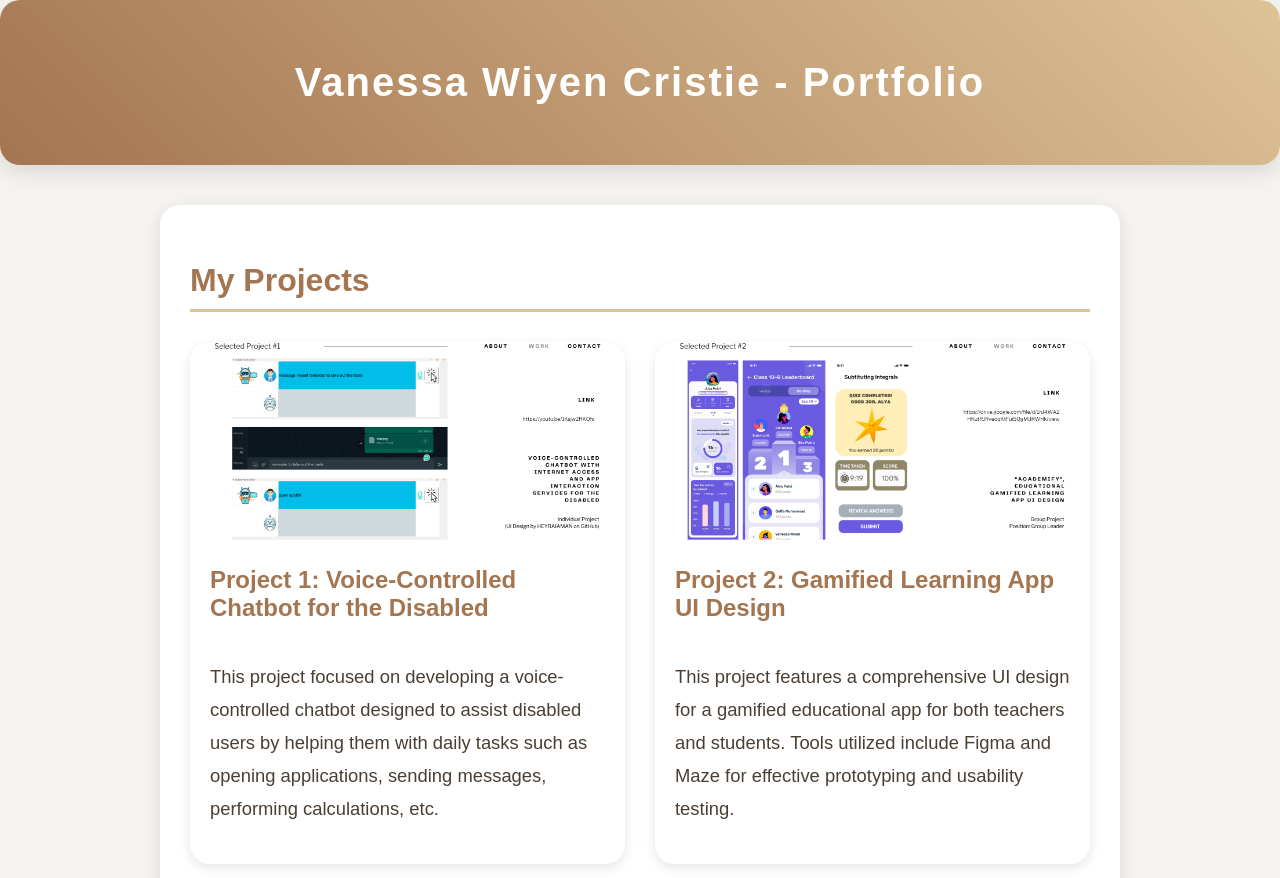
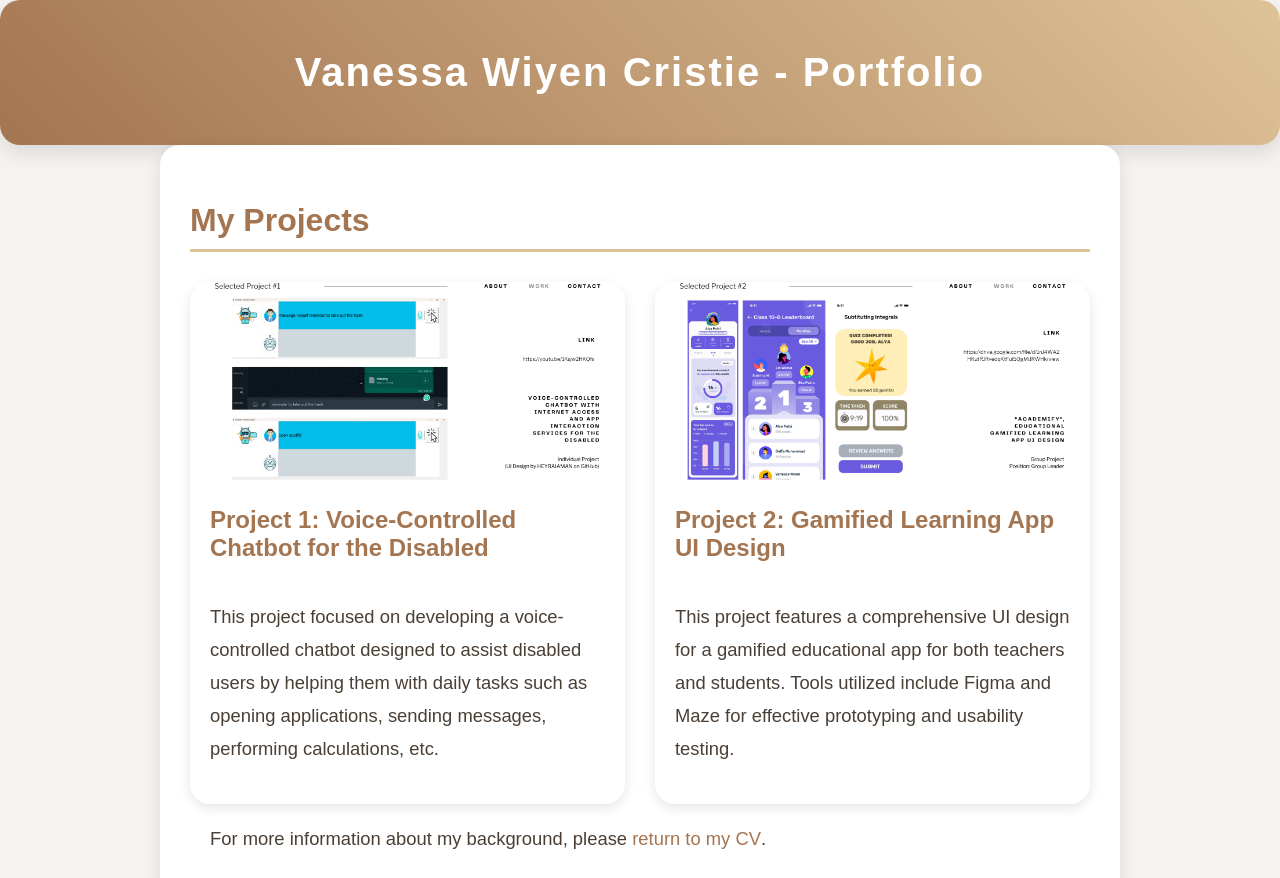
Before and after one commit to Vanessv/WAD_Vanessa, a plain HTML site: page portfolio.html in a window 1280 px wide. Shown: the top 878 px of the page. Drawn offline with Linux system fonts and the light colour scheme.

Commit message:
Update portfolio.html

```diff
--- a/portfolio.html
+++ b/portfolio.html
@@ -20,13 +20,12 @@
             background: linear-gradient(45deg, #a47551, #dec397);
             color: white;
             text-align: center;
-            padding: 60px 0;
+            padding: 50px 0;
             font-size: 2.5em;
             font-weight: 600;
             letter-spacing: 2px;
             box-shadow: 0 8px 20px rgba(0, 0, 0, 0.1);
             border-radius: 20px;
-            margin-bottom: 40px;
         }
 
         .container {
```
